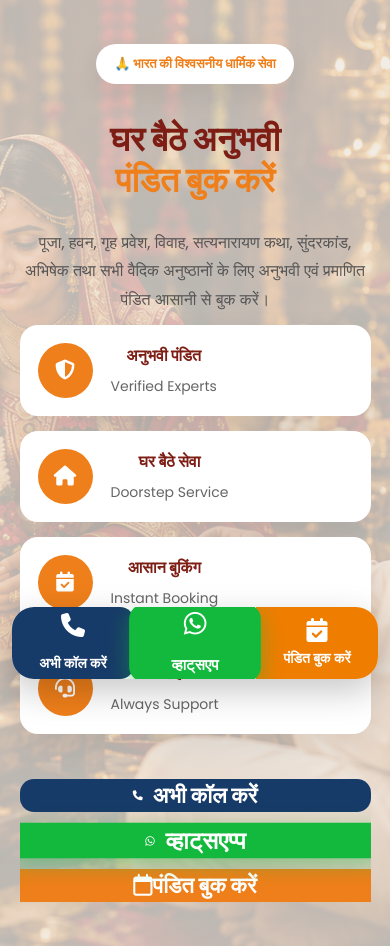
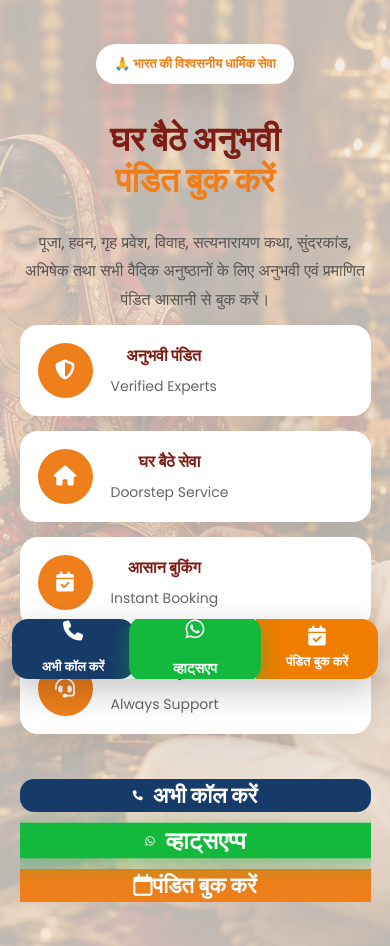
Before and after one commit to dhruvpandey11/pandithire, a Django app: page / in a window 390 px wide. Shown: the part 153-1099 px from the top of the page. Run offline with Django 4.2, Linux system fonts and the light colour scheme.

Commit message:
responsive fixes

```diff
--- a/home/static/css/style.css
+++ b/home/static/css/style.css
@@ -128,14 +128,14 @@ img{
     left:12px;
     right:12px;
     bottom:calc(env(safe-area-inset-bottom) + 12px);
-    height:72px;
+    height:60px;
 
     display:none;
     align-items:center;
     justify-content:space-between;
 
     background:#fff;
-    border-radius:22px;
+    border-radius:16px;
 
     overflow:hidden;
 
@@ -159,7 +159,7 @@ img{
 
     color:#fff;
 
-    font-size:14px;
+    font-size:13px;
     font-weight:600;
 
     transition:.25s;
@@ -170,7 +170,7 @@ img{
 }
 
 .mobile-bottom-bar i{
-    font-size:24px;
+    font-size:20px;
     margin-bottom:6px;
 }
 
```
